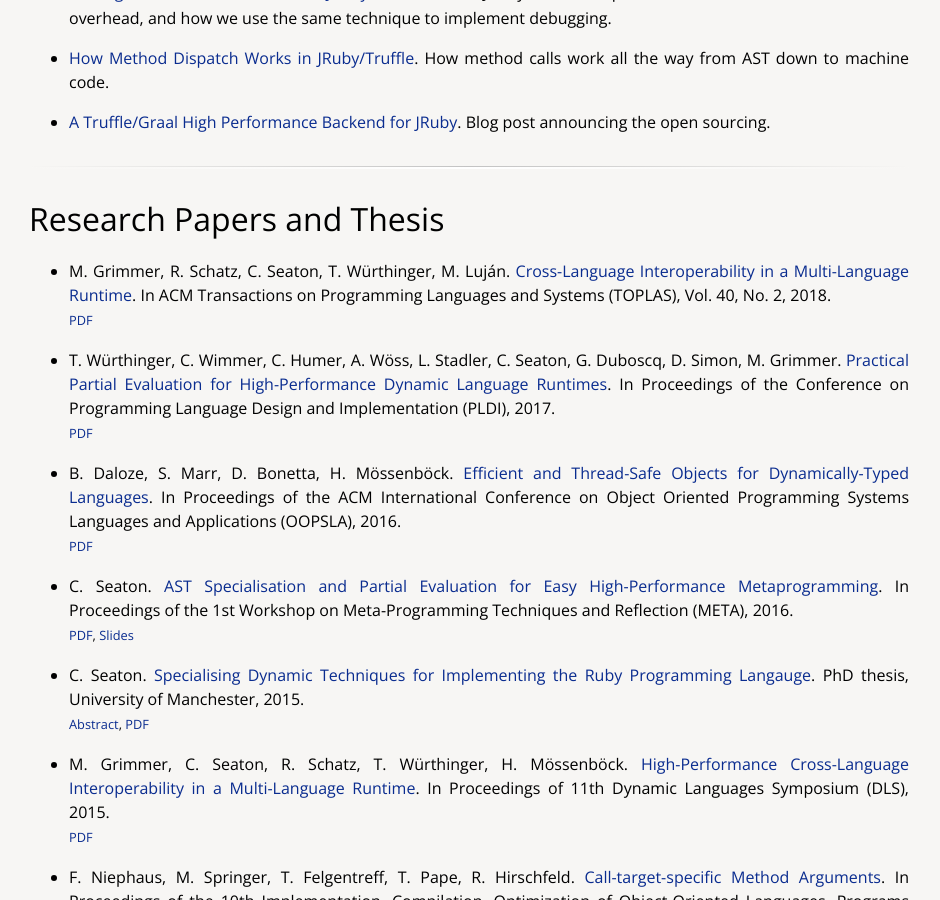
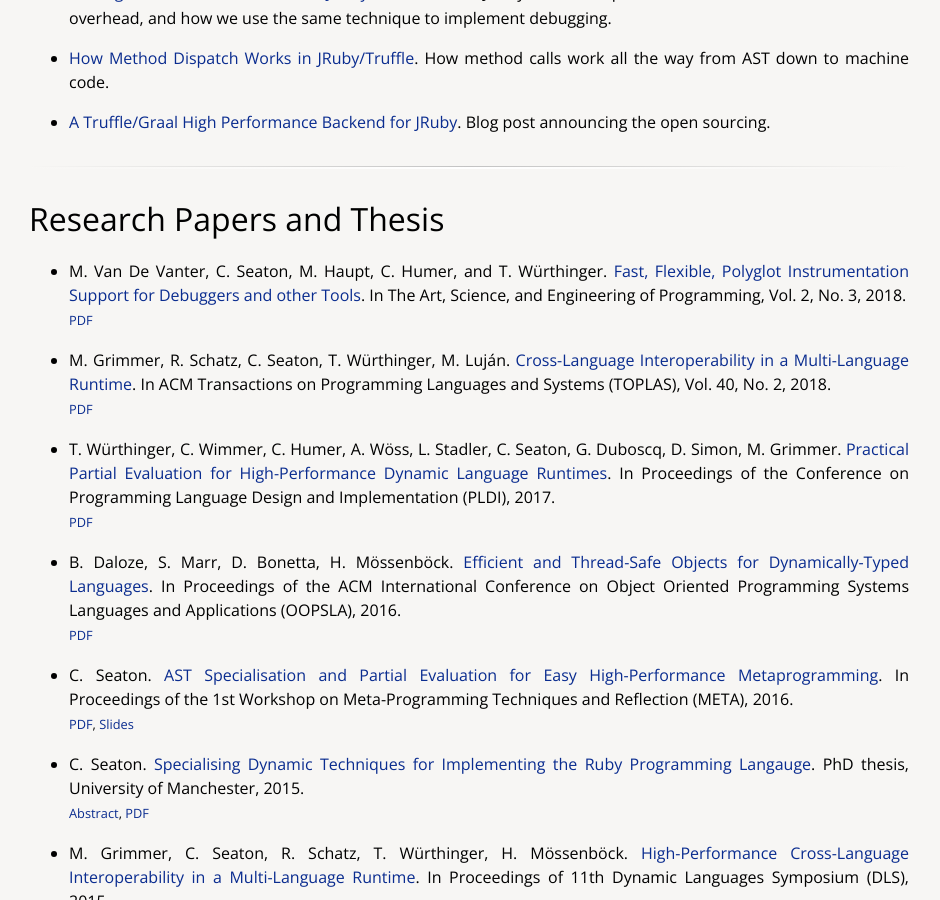
Before and after one commit to chrisseaton/chrisseaton.github.io, a Jekyll site: the page built from truffleruby/index.md, in a window 1280 px wide and 900 px high, scrolled down 1335 px. Shown: the whole window, without its empty margins (171-1111 px from the left). Built offline with Jekyll 4.4.1, drawn with Linux system fonts in a browser that asks for light colours; nearby versions of some CDN libraries.

Commit message:
Fast Flexible

```diff
--- a/truffleruby/index.md
+++ b/truffleruby/index.md
@@ -56,6 +56,11 @@
 ----
 
 # Research Papers and Thesis
+
+*    M. Van De Vanter, C. Seaton, M. Haupt, C. Humer, and T. Würthinger. [Fast, Flexible, Polyglot Instrumentation Support for Debuggers and other Tools](fastflexible/fastflexible.pdf). In The Art, Science, and Engineering of Programming, Vol. 2, No. 3, 2018.<br>
+        <span class="smaller">
+            <a href="fastflexible/fastflexible.pdf">PDF</a>
+        </span>
 
 *    M. Grimmer, R. Schatz, C. Seaton, T. Würthinger, M. Luján. [Cross-Language Interoperability in a Multi-Language Runtime](cross-language-interop.pdf). In ACM Transactions on Programming Languages and Systems (TOPLAS), Vol. 40, No. 2, 2018.<br>
     <span class="smaller">
```
Also changed, not shown: index.md (+6 -0 lines), 1 other file.
